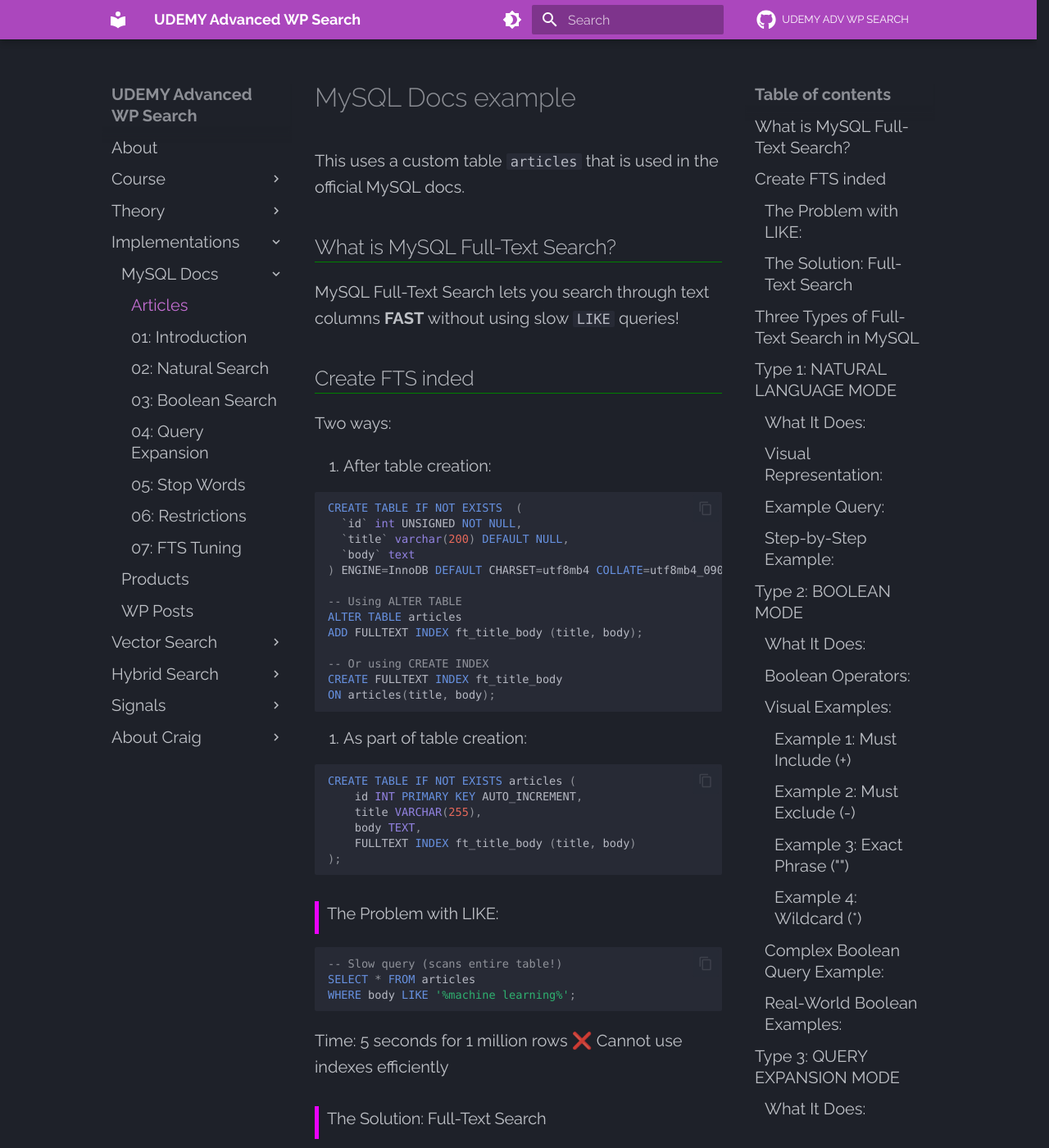
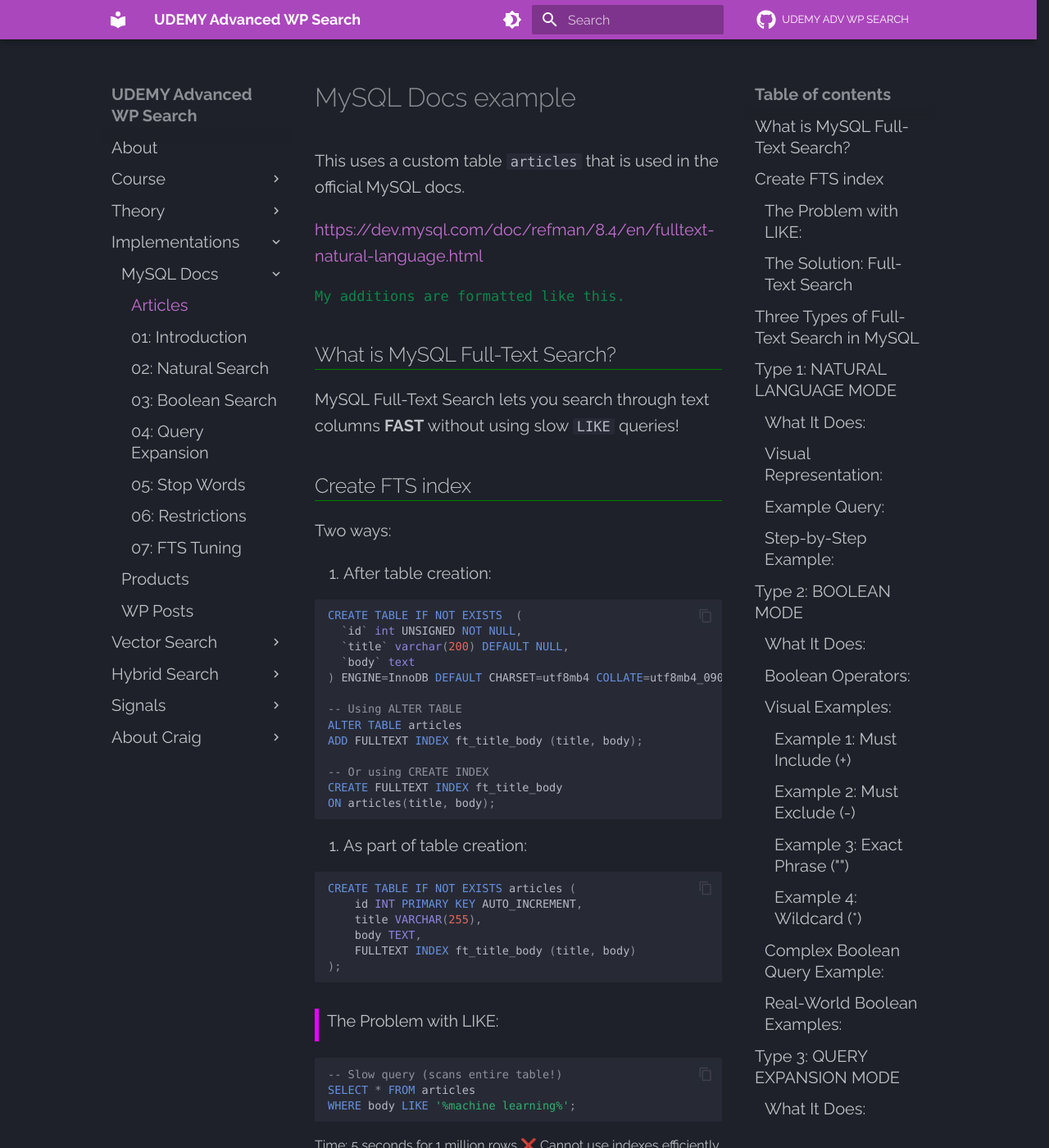
Before and after one commit to Python-Test-Engineer/udemy-advanced-wordpress-search, an MkDocs documentation site: the page built from docs/implementations/fts-docs-articles-example.md, in a window 1280 px wide and 1400 px high. Shown: the whole window at 82% size. Built offline with MkDocs 1.6.1 and Material for MkDocs 9.7.7, drawn with Linux system fonts in a browser that asks for light colours; some of the changed text lies outside the part shown.

Commit message:
pre-recording edits

````diff
--- a/docs/assets/css/custom.css
+++ b/docs/assets/css/custom.css
@@ -14,6 +14,14 @@
 td {
 
     font-size: 1.1rem;
+}
+
+
+.author {
+    font-size: 0.85rem;
+    /* font-style: italic; */
+    color: #0d864b;
+    font-family: 'Consolas', 'Lucida Sans', 'Lucida Sans Regular', 'Lucida Grande', 'Lucida Sans Unicode', Geneva, Verdana, sans-serif;
 }
 
 /* Alternative orange shades you can use: */
--- a/docs/implementations/fts-docs-articles-example.md
+++ b/docs/implementations/fts-docs-articles-example.md
@@ -1,12 +1,17 @@
 # MySQL Docs example
 
 This uses a custom table `articles` that is used in the official MySQL docs.
+
+[https://dev.mysql.com/doc/refman/8.4/en/fulltext-natural-language.html](https://dev.mysql.com/doc/refman/8.4/en/fulltext-natural-language.html)
+
+
+<p class="author">My additions are formatted like this.</p>
 
 ## What is MySQL Full-Text Search?
 
 MySQL Full-Text Search lets you search through text columns **FAST** without using slow `LIKE` queries!
 
-## Create FTS inded
+## Create FTS index
 
 Two ways:
 
@@ -47,10 +52,8 @@
 SELECT * FROM articles
 WHERE body LIKE '%machine learning%';
 ```
-
 Time: 5 seconds for 1 million rows ❌
 Cannot use indexes efficiently
-
 
 ### The Solution: Full-Text Search
 
@@ -73,9 +76,10 @@
 Time: 0.05 seconds for 1 million rows ✅
 Uses specialized full-text indexes
 
-
 **Speed improvement: 100x faster!**
 
+
+<p class="author">MySQL's MATCH syntax is used for full-text searching and follows the pattern MATCH(column1, column2, ...) AGAINST('search terms' [search_modifier]), where you can search one or more text columns for specific words or phrases. <br><br>The critical requirement is that you must have a FULLTEXT index on the exact same column(s) in the same order that you specify in the MATCH clause—for example, if you use MATCH(title, body), you need a FULLTEXT index defined as FULLTEXT(title, body) or FULLTEXT(title) and FULLTEXT(body) separately </p>
 
 ## Three Types of Full-Text Search in MySQL
 
@@ -111,6 +115,7 @@
 Searches like you're talking naturally - just type your query!
 
 **Key Features:**
+
 - ✅ Ranks results by relevance (most relevant first)
 - ✅ Ignores words that appear in 50%+ of rows (too common)
 - ✅ Automatically handles word variations
````
Also changed, not shown: docs/implementations/products.md (+3 -2 lines), docs/mysql-docs/01-intro.md (+1 -1 lines), docs/mysql-docs/04-query-expansion.md (+3 -1 lines), docs/mysql-docs/07-fts-tuning.md (+3 -3 lines), site/assets/css/custom.css, site/implementations/fts-docs-articles-example/index.html, site/implementations/products/index.html, site/mysql-docs/01-intro/index.html, site/mysql-docs/04-query-expansion/index.html, site/mysql-docs/07-fts-tuning/index.html, site/search/search_index.json, 1 other file.
